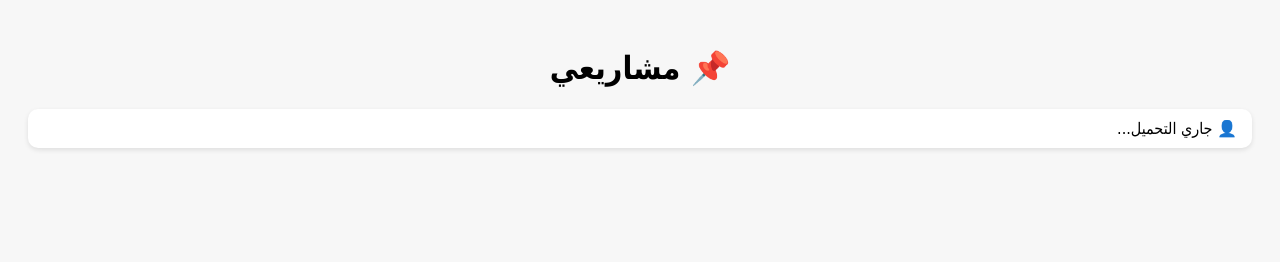
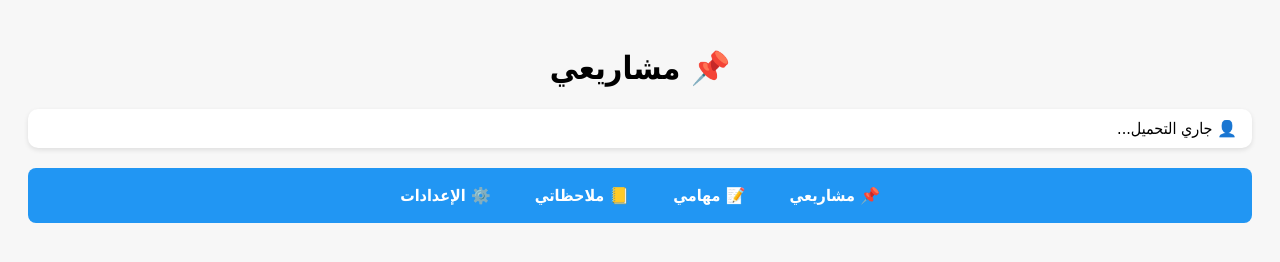
Before and after one commit to theawssemdoudd/Social-media-analysis-, a plain HTML site: page projects.html in a window 1280 px wide. Drawn offline with Linux system fonts and the light colour scheme; no server answers.

Commit message:
Update projects.html

```diff
--- a/projects.html
+++ b/projects.html
@@ -33,6 +33,36 @@
     <span id="userInfo">👤 جاري التحميل...</span>
     <button id="logout" style="display:none;">تسجيل الخروج</button>
   </div>
+
+<nav class="navbar">
+  <a href="projects.html">📌 مشاريعي</a>
+  <a href="tasks.html">📝 مهامي</a>
+  <a href="notes.html">📒 ملاحظاتي</a>
+  <a href="settings.html">⚙️ الإعدادات</a>
+</nav>
+
+<style>
+  .navbar {
+    display: flex;
+    justify-content: center;
+    gap: 20px;
+    background: #2196f3;
+    padding: 12px;
+    border-radius: 8px;
+    margin-bottom: 20px;
+  }
+  .navbar a {
+    color: white;
+    text-decoration: none;
+    font-weight: bold;
+    padding: 6px 12px;
+    border-radius: 6px;
+    transition: background 0.3s;
+  }
+  .navbar a:hover {
+    background: rgba(255, 255, 255, 0.2);
+  }
+</style>
 
   <!-- إضافة مشروع -->
   <div class="form" id="projectForm" style="display:none;">
```
